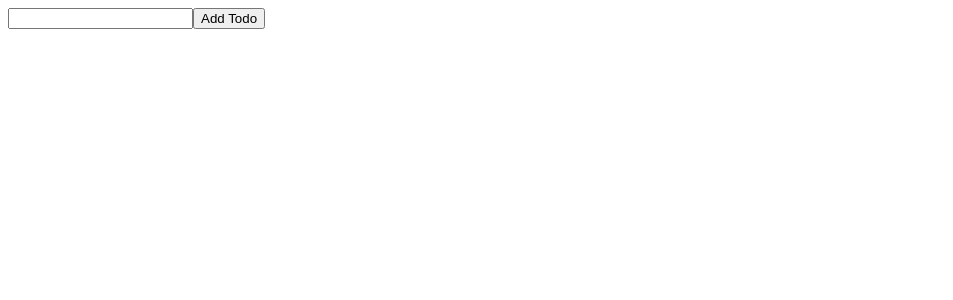
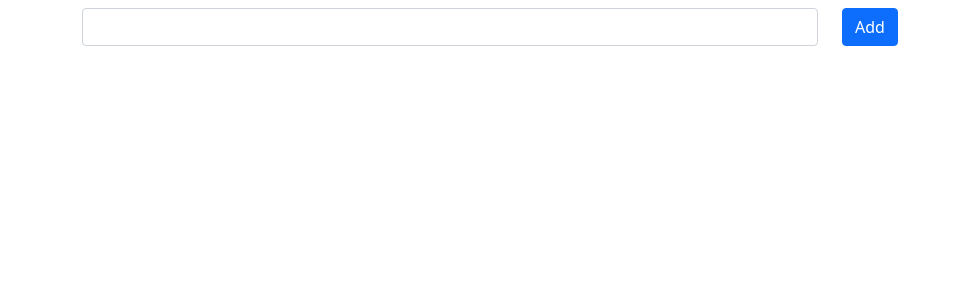
Before and after one commit to overbye87/to-do-list, a React (Create React App) app: page / in a window 1280 px wide. Shown: the top 300 px of the page, without its empty margins (0-953 px from the left). Built offline with nearby package versions, Linux system fonts and the light colour scheme.

Commit message:
add bootstrap

```diff
--- a/package.json
+++ b/package.json
@@ -6,6 +6,7 @@
     "@testing-library/jest-dom": "^5.16.2",
     "@testing-library/react": "^12.1.2",
     "@testing-library/user-event": "^13.5.0",
+    "bootstrap": "^5.1.3",
     "react": "^17.0.2",
     "react-dom": "^17.0.2",
     "react-scripts": "5.0.0",
--- a/src/components/App.jsx
+++ b/src/components/App.jsx
@@ -27,19 +27,29 @@ function App() {
         onSubmit={(e) => {
           e.preventDefault();
         }}
+        className="row mt-2 mb-2"
       >
-        <label htmlFor="textInput"></label>
+        <div class="col-8">
+          <label htmlFor="textInput" className="visually-hidden">
+            Todo text
+          </label>
           <input
             value={text}
             onChange={(e) => setText(e.target.value)}
             type="text"
             id="textInput"
+            className="form-control "
           />
-        <button onClick={addTodo}>Add Todo</button>
+        </div>
+        <div class="col-auto">
+          <button onClick={addTodo} className="btn btn-primary">
+            Add
+          </button>
+        </div>
       </form>
-      <ul>
+      <ul className="list-group">
         {todos.map((todo) => (
-          <li key={todo.id}>
+          <li key={todo.id} className="list-group-item mb-2">
             <input type="checkbox" name={todo.id} id={todo.id}></input>
             <span>{todo.title}</span>
             <button onClick={() => removeTodo(todo.id)}>&times;</button>
--- a/src/index.js
+++ b/src/index.js
@@ -1,10 +1,17 @@
 import React from "react";
 import ReactDOM from "react-dom";
+import "bootstrap/dist/css/bootstrap.min.css";
 import App from "./components/App";
 
 ReactDOM.render(
   <React.StrictMode>
-    <App />
+    <div className="container">
+      <div className="row">
+        <div className="col">
+          <App />
+        </div>
+      </div>
+    </div>
   </React.StrictMode>,
   document.getElementById("root")
 );
```
Also changed, not shown: 1 other file (tests, documents, lock files or other folders). Lines whose indentation alone changed are shown as unchanged.
